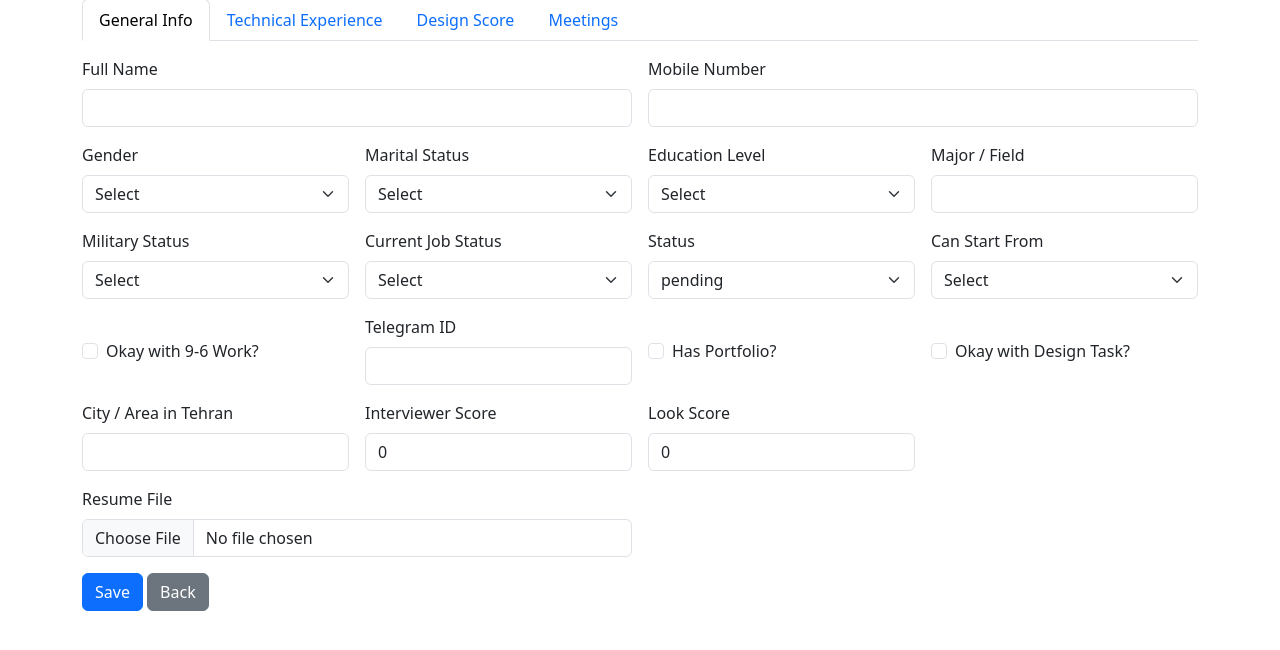
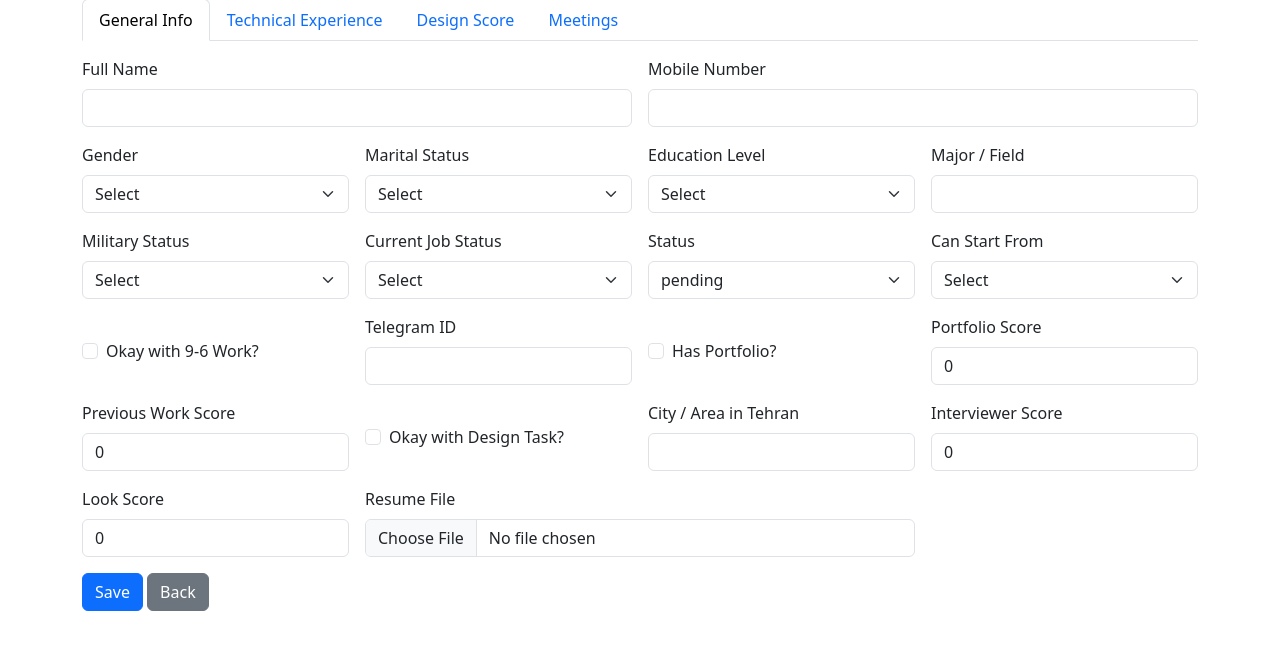
Before and after one commit to Peyman-Products/resume, a Flask app: template templates/edit.html in a window 1280 px wide. Shown: the part 75-725 px from the top of the page. Run offline with Flask 3, Linux system fonts and the light colour scheme; the template is opened without the code that fills it, so the values that code supplies are empty.

Commit message:
Add portfolio and previous work scores

```diff
--- a/app.py
+++ b/app.py
@@ -55,7 +55,7 @@ COLUMNS = [
     'exp_dashboard_b2b', 'exp_dynamic_reports', 'exp_role_based_access',
     'exp_pos_mobile', 'exp_data_sync', 'exp_multistep_forms',
     'exp_low_digital_users', 'exp_multilingual', 'exp_portfolio_relevant',
-    'interviewer_score', 'design_score', 'look_score', 'resume_file', 'total_score',
+    'interviewer_score', 'design_score', 'look_score', 'portfolio_score', 'previous_work_score', 'resume_file', 'total_score',
     'status',
     'meeting1_date', 'meeting1_day', 'meeting1_time',
     'meeting2_date', 'meeting2_day', 'meeting2_time',
@@ -131,7 +131,7 @@ def compute_total_score(row):
     if str(row.get('ok_with_task', '')) == 'Yes':
         score += 2
 
-    # interviewer, design, and look scores
+    # interviewer, design, look, portfolio and previous work scores
     try:
         score += float(row.get('interviewer_score', 0))
     except ValueError:
@@ -142,6 +142,14 @@ def compute_total_score(row):
         pass
     try:
         score += float(row.get('look_score', 0))
+    except ValueError:
+        pass
+    try:
+        score += float(row.get('portfolio_score', 0))
+    except ValueError:
+        pass
+    try:
+        score += float(row.get('previous_work_score', 0))
     except ValueError:
         pass
 
@@ -182,6 +190,7 @@ def add_candidate():
         'exp_pos_mobile':'', 'exp_data_sync':'', 'exp_multistep_forms':'',
         'exp_low_digital_users':'', 'exp_multilingual':'', 'exp_portfolio_relevant':'',
         'interviewer_score':'0', 'design_score':'0', 'look_score':'0',
+        'portfolio_score':'0', 'previous_work_score':'0',
         'resume_file': stored_resume, 'total_score':'',
         'status':'pending',
         'meeting1_date':'', 'meeting1_day':'', 'meeting1_time':'',
--- a/templates/edit.html
+++ b/templates/edit.html
@@ -119,6 +119,14 @@
             </div>
           </div>
           <div class="col-md-3">
+            <label class="form-label">Portfolio Score</label>
+            <input name="portfolio_score" value="{{ candidate.portfolio_score or 0 }}" type="number" class="form-control">
+          </div>
+          <div class="col-md-3">
+            <label class="form-label">Previous Work Score</label>
+            <input name="previous_work_score" value="{{ candidate.previous_work_score or 0 }}" type="number" class="form-control">
+          </div>
+          <div class="col-md-3">
             <div class="form-check mt-4">
               <input name="ok_with_task" class="form-check-input" type="checkbox" value="Yes" {% if candidate.ok_with_task=='Yes' %}checked{% endif %}>
               <label class="form-check-label">Okay with Design Task?</label>
--- a/templates/index.html
+++ b/templates/index.html
@@ -179,6 +179,8 @@
         <p><strong>Location:</strong> <span id="view_location"></span></p>
         <p><strong>Interviewer Score:</strong> <span id="view_interviewer_score"></span></p>
         <p><strong>Look Score:</strong> <span id="view_look_score"></span></p>
+        <p><strong>Portfolio Score:</strong> <span id="view_portfolio_score"></span></p>
+        <p><strong>Previous Work Score:</strong> <span id="view_previous_work_score"></span></p>
         <p><strong>Total Score:</strong> <span id="view_total_score"></span></p>
       </div>
       <div class="tab-pane fade" id="tabExperience">
```
